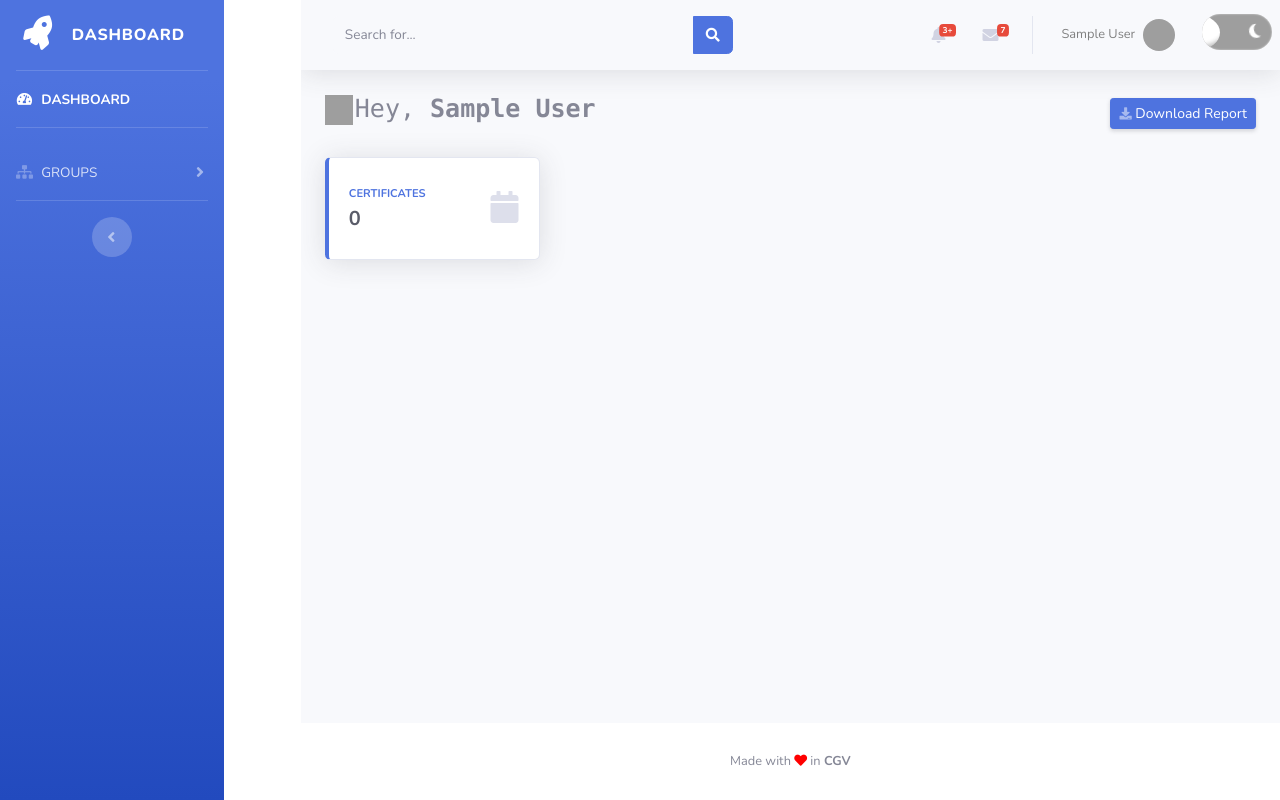
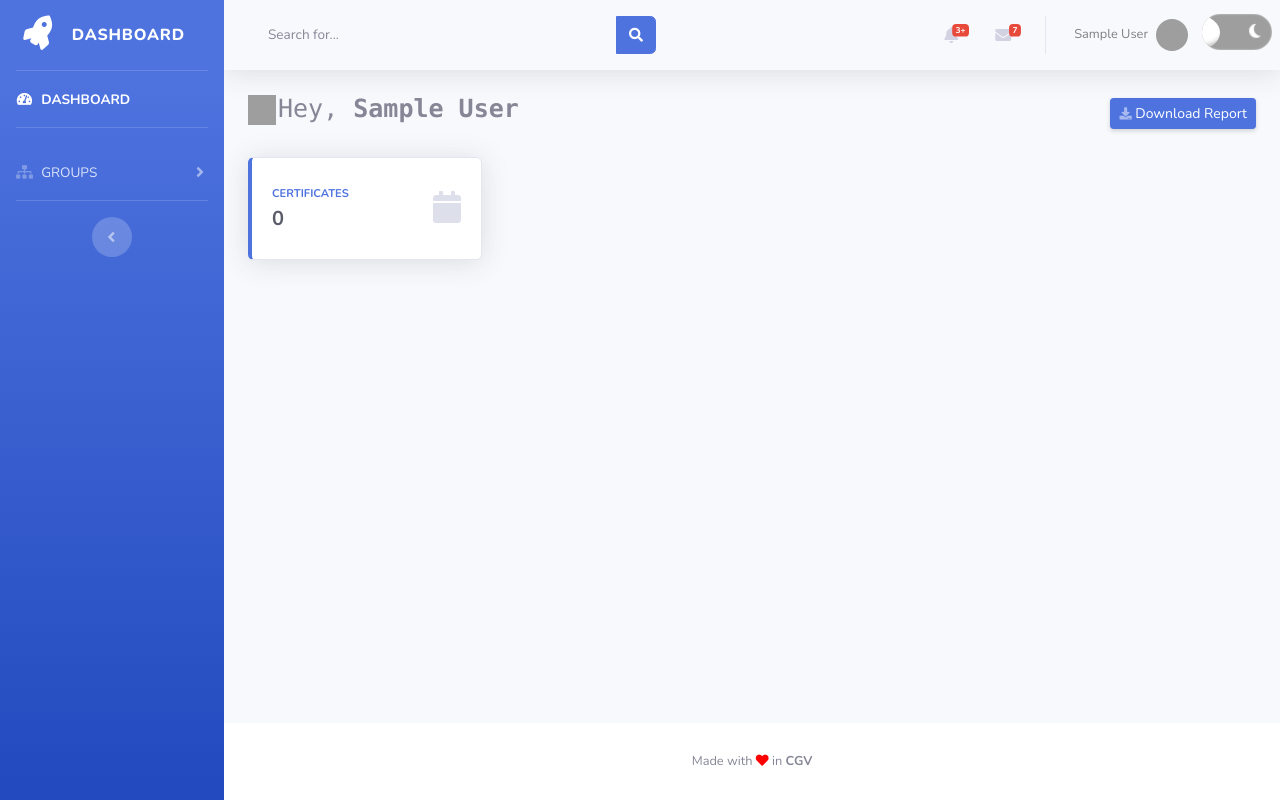
Before and after one commit to vigneshshettyin/Flask-Generate-Certificate, a Flask app: page /dashboard in a window 1280 px wide. Run offline with Flask 2, Linux system fonts and the light colour scheme; the visitor is signed in with stand-in values (Sample User, id 1); data comes from the database, SQL or seed files in the repository; data that the repository does not hold is empty; some libraries are stand-ins or nearby versions; grey boxes are pictures that could not be loaded.

Commit message:
fix the issue

```diff
--- a/templates/dashboard.html
+++ b/templates/dashboard.html
@@ -3,7 +3,7 @@
 
 
                 <!-- Begin Page Content -->
-                <div class="container-fluid maincontent">
+                <div class="container-fluid">
 
                     <!-- Page Heading -->
                     <div class="d-sm-flex align-items-center justify-content-between mb-4">
--- a/templates/layout.html
+++ b/templates/layout.html
@@ -35,9 +35,9 @@
 
     <link rel="stylesheet" href="{{ url_for('static', filename='css/darkmode.css') }}">
 <style>
-.navbar-nav
+.topnav
 {
-    margin-right:6vw;
+    margin-right: 5vw;
 }
 .sticky-footer
 {
@@ -207,7 +207,7 @@
                     </form>
 
                     <!-- Topbar Navbar -->
-                    <ul class="navbar-nav ml-auto">
+                    <ul class="navbar-nav ml-auto topnav">
 
                         <!-- Nav Item - Search Dropdown (Visible Only XS) -->
                         <li class="nav-item dropdown no-arrow d-sm-none">
```
